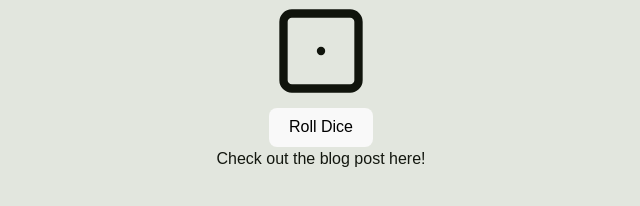
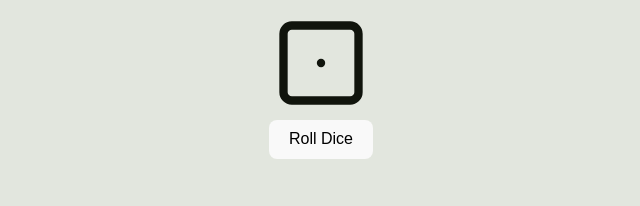
Before and after one commit to 0rbit-co/dice-random-function, a React (Vite) app in the folder apps/frontend/: page / in a window 1280 px wide. Shown: the part 372-578 px from the top of the page, without its empty margins (319-959 px from the left). Built offline with nearby package versions, Linux system fonts and the light colour scheme; the HTML template or start-up script is replaced by a standard one.

Commit message:
remove blog

```diff
--- a/apps/frontend/src/App.css
+++ b/apps/frontend/src/App.css
@@ -194,5 +194,5 @@ h1 {
   padding-top: 5rem;
   color: #13170f;
   text-decoration: none;
-  transition: border-bottom-color 0.3s ease;
+  z-index: -10;
 }
--- a/apps/frontend/src/App.tsx
+++ b/apps/frontend/src/App.tsx
@@ -8,7 +8,8 @@ function App() {
     <div className="flex flex-col items-center justify-center min-h-screen bg-gradient-to-b from-gray-100 to-gray-300">
       <ConnectButton profileModal={true} showBalance={true} className="mb-8" />
       <EnhancedDiceGame />
-      <div className="mt-8 text-center">
+      <div>
+      {/* <div className="">
         <a
           href="https://0rbit.hashnode.dev/dice-game-with-0rbit"
           target="_blank"
@@ -17,6 +18,7 @@ function App() {
         >
           Check out the blog post here!
         </a>
+      </div> */}
       </div>
     </div>
   );
--- a/apps/frontend/src/components/number.tsx
+++ b/apps/frontend/src/components/number.tsx
@@ -1,6 +1,6 @@
 import React, { useState, useCallback, useEffect } from 'react';
 import { message, createDataItemSigner, dryrun } from "@permaweb/aoconnect";
-import { AlertCircle, Dice1, Dice2, Dice3, Dice4, Dice5, Dice6 } from 'lucide-react';
+import { Dice1, Dice2, Dice3, Dice4, Dice5, Dice6 } from 'lucide-react';
 
 const getRandomNumber = async (): Promise<number> => {
   try {
```
